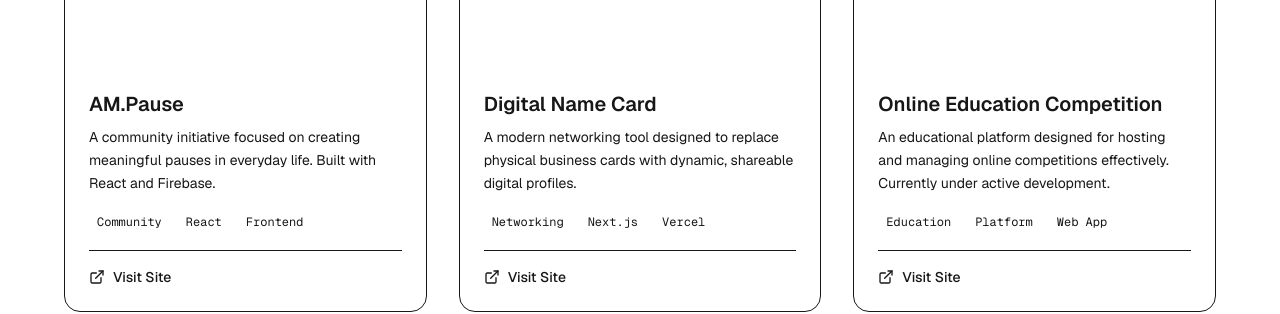
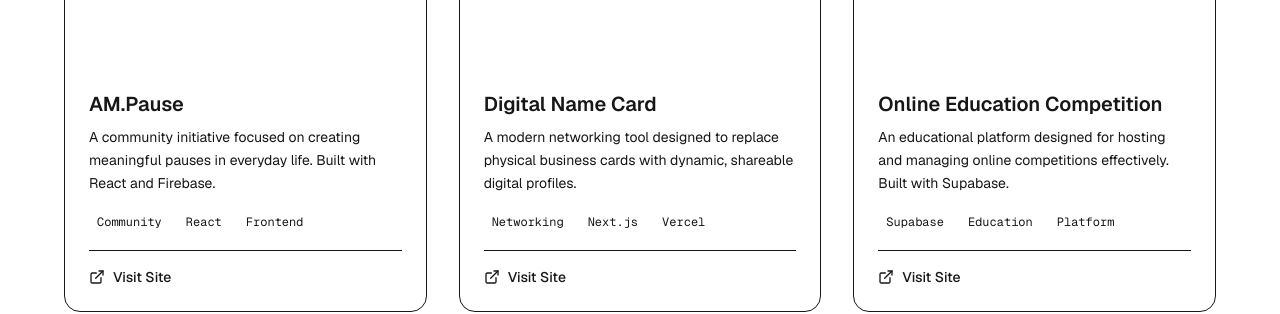
Before and after one commit to claudiatsoi/claunode-website, a Next.js app: page / in a window 1280 px wide. Shown: the part 1940-2254 px from the top of the page. Built offline with nearby package versions, Linux system fonts and the light colour scheme.

Commit message:
Update Online Education Competition project details with Supabase

```diff
--- a/components/Projects.tsx
+++ b/components/Projects.tsx
@@ -29,9 +29,9 @@
   },
   {
     title: "Online Education Competition",
-    description: "An educational platform designed for hosting and managing online competitions effectively. Currently under active development.",
+    description: "An educational platform designed for hosting and managing online competitions effectively. Built with Supabase.",
     link: "https://gogo.claunode.com/",
-    tags: ["Education", "Platform", "Web App"]
+    tags: ["Supabase", "Education", "Platform"]
     // Add image: "/path/to/screencap.png" when available
   },
   {
```
